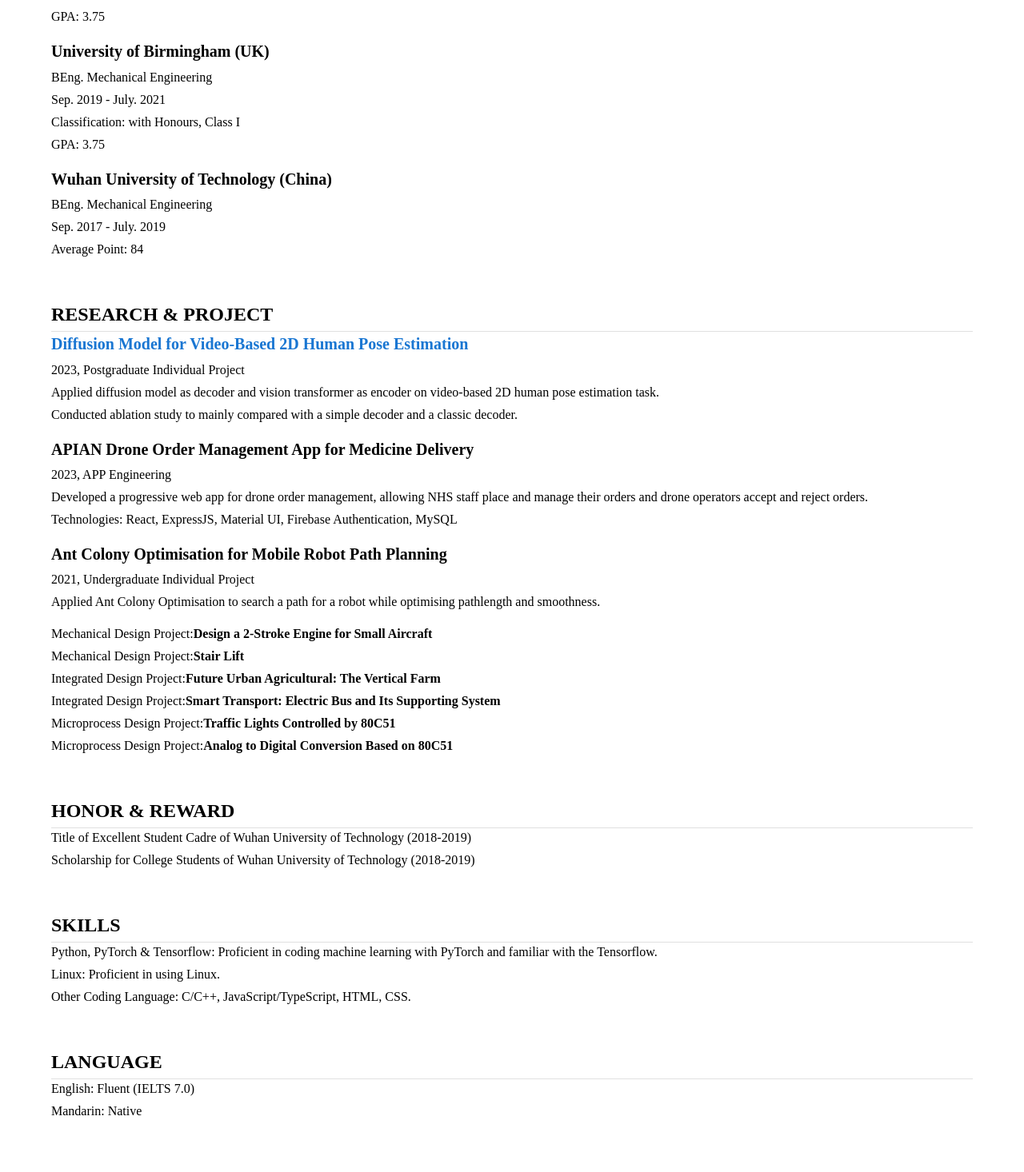
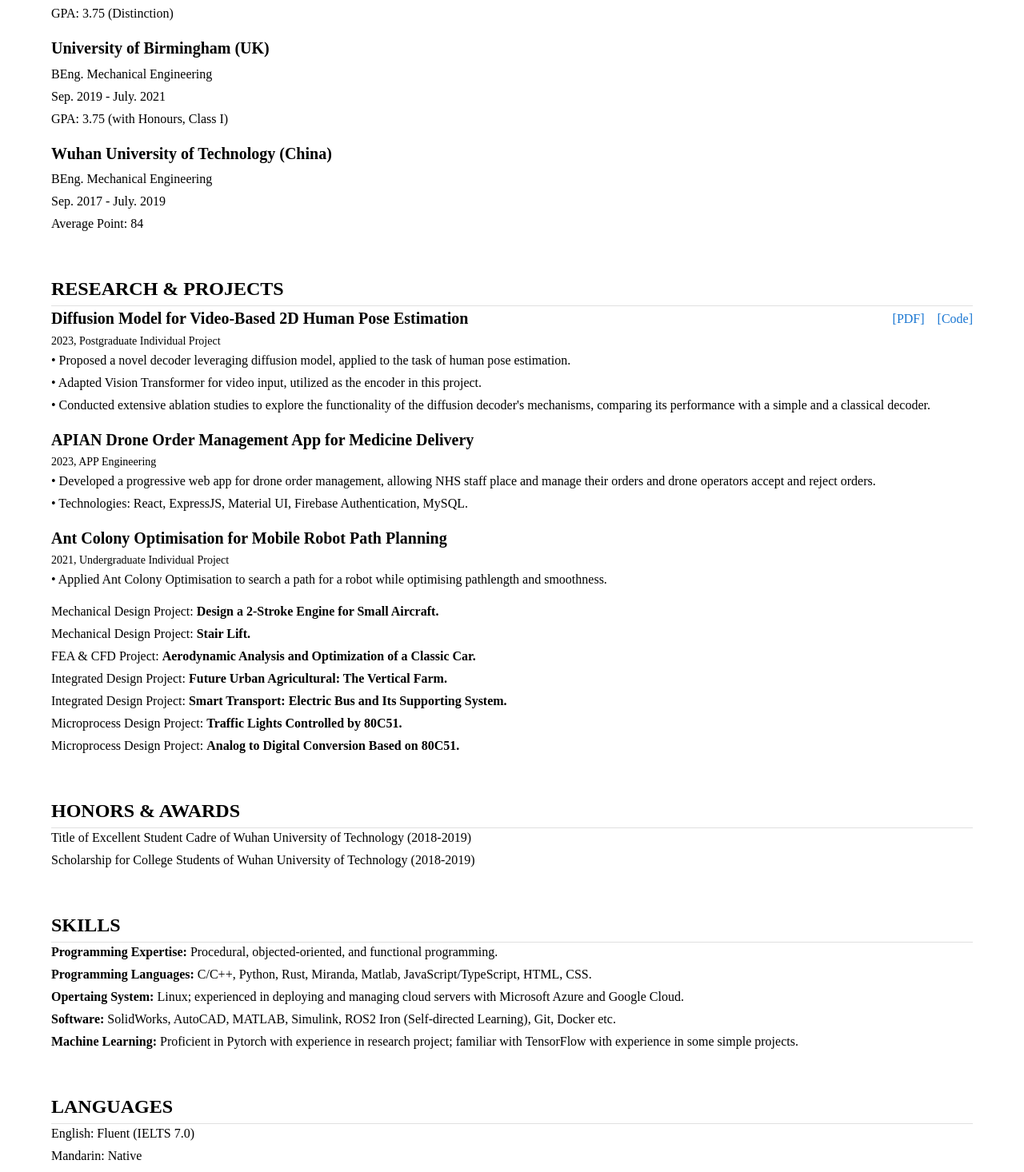
Before and after one commit to Livfour/livfour.github.io, a React (Create React App) app: page / in a window 1280 px wide. Shown: the part 265-1731 px from the top of the page at 80% size. Before the commit the page ends 1675 px from the top, so only its background shows below. Built offline with nearby package versions, Linux system fonts and the light colour scheme.

Commit message:
Updated for Robotics

```diff
--- a/src/App.jsx
+++ b/src/App.jsx
@@ -13,6 +13,12 @@ const App = () => {
             <Typography variant="body1" align="left">Email:&nbsp;
               <Link href="mailto:junfeng1287@gmail.com" underline="hover" target="_blank" rel="noopener">junfeng1287@gmail.com</Link>
             </Typography>
+            <Typography variant="body1" align="left">GitHub:&nbsp;
+              <Link href="https://github.com/Livfour"
+                underline="hover" target="_blank" rel="noopener">
+                  https://github.com/Livfour
+              </Link>
+            </Typography>
           </Box>
         </Stack>
 
@@ -25,18 +31,14 @@ const App = () => {
                 <Typography variant="subtitle2" align="left">University College London (UK)</Typography>
                 <Typography variant="body1" align="left">MSc. Computer Science</Typography>
                 <Typography variant="body1" align="left">Sep. 2022 - Oct. 2023</Typography>
-                <Typography variant="body1" align="left">Classification: Distinction</Typography>
-                <Typography variant="body1">GPA: 3.75</Typography>
-                {/* <Typography variant="body1" align="left">Modules: Machine Learning with Big Data, Functional Programming, Perception and Interface, APP Engineering</Typography> */}
+                <Typography variant="body1">GPA: 3.75 (Distinction)</Typography>
               </Stack>
 
               <Stack spacing={0.5} direction={"column"}>
                 <Typography variant="subtitle2" align="left">University of Birmingham (UK)</Typography>
                 <Typography variant="body1" align="left">BEng. Mechanical Engineering</Typography>
                 <Typography variant="body1" align="left">Sep. 2019 - July. 2021</Typography>
-                <Typography variant="body1" align="left">Classification: with Honours, Class I</Typography>
-                <Typography variant="body1">GPA: 3.75</Typography>
-                {/* <Typography variant="body1" align="left">Modules: Control Engineering, Mechatronics, Mechanics, Mechanical Design, Computational Fluid Dynamics & Finite Element Analysis, Control Engineering, Powertrain & Vehicle Engineering</Typography> */}
+                <Typography variant="body1">GPA: 3.75 (with Honours, Class I)</Typography>
               </Stack>
 
               <Stack spacing={0.5} direction={"column"}>
@@ -44,64 +46,80 @@ const App = () => {
                 <Typography variant="body1" align="left">BEng. Mechanical Engineering</Typography>
                 <Typography variant="body1" align="left">Sep. 2017 - July. 2019</Typography>
                 <Typography variant="body1" align="left">Average Point: 84</Typography>
-                {/* <Typography variant="body1" align="left">Modules: Foundation of C Programming, Microprocess Principle and Application, Advanced Mathematics, Physics.</Typography> */}
               </Stack>
             </Stack>
           </Box>
 
           <Box>
-            <Typography variant="subtitle1" align="left" fontWeight="fontWeightBold">RESEARCH & PROJECT</Typography>
+            <Typography variant="subtitle1" align="left" fontWeight="fontWeightBold">RESEARCH & PROJECTS</Typography>
             <Divider />
             <Stack spacing={2} direction={"column"}>
               <Stack spacing={0.5} direction={"column"}>
-                <Typography variant="subtitle2" align="left">
-                  <Link href={Thesis_Junfeng_Li} underline="hover" target="_blank" rel="noopener">
+                <Stack direction={"row"} justifyContent="space-between" alignItems="center">
+                  <Typography variant="subtitle2" align="left">
                     Diffusion Model for Video-Based 2D Human Pose Estimation
-                  </Link>
-                </Typography>
-                <Typography variant="body1" align="left">2023, Postgraduate Individual Project</Typography>
-                <Typography variant="body1" align="left">Applied diffusion model as decoder and vision transformer as encoder on video-based 2D human pose estimation task.</Typography>
-                <Typography variant="body1" align="left">Conducted ablation study to mainly compared with a simple decoder and a classic decoder.</Typography>
+                  </Typography>
+                  <Stack spacing={2} direction={"row"}>
+                    <Typography variant="body1" align="right">
+                      <Link href={Thesis_Junfeng_Li} underline="hover" target="_blank" rel="noopener">
+                        [PDF]
+                      </Link>
+                    </Typography>
+                    <Typography variant="body1" align="right">
+                      <Link href={"https://github.com/Livfour/COMP0073_2023_Junfeng"} underline="hover" target="_blank" rel="noopener">
+                        [Code]
+                      </Link>
+                    </Typography>
+                  </Stack>
+                </Stack>
+                <Typography variant="subtle1" align="left">2023, Postgraduate Individual Project</Typography>
+                <Typography variant="body1" align="left"> • Proposed a novel decoder leveraging diffusion model, applied to the task of human pose estimation.</Typography>
+                <Typography variant="body1" align="left"> • Adapted Vision Transformer for video input, utilized as the encoder in this project.</Typography>
+                <Typography variant="body1" align="left"> • Conducted extensive ablation studies to explore the functionality of the diffusion decoder's mechanisms, comparing its performance with a simple and a classical decoder.</Typography>
               </Stack>
 
               <Stack spacing={0.5} direction={"column"}>
                 <Typography variant="subtitle2" align="left">APIAN Drone Order Management App for Medicine Delivery</Typography>
-                <Typography variant="body1" align="left">2023, APP Engineering</Typography>
-                <Typography variant="body1" align="left">Developed a progressive web app for drone order management, allowing NHS staff place and manage their orders and drone operators accept and reject orders.</Typography>
-                <Typography variant="body1" align="left">Technologies: React, ExpressJS, Material UI, Firebase Authentication, MySQL
+                <Typography variant="subtle1" align="left">2023, APP Engineering</Typography>
+                <Typography variant="body1" align="left"> • Developed a progressive web app for drone order management, allowing NHS staff place and manage their orders and drone operators accept and reject orders.</Typography>
+                <Typography variant="body1" align="left"> • Technologies: React, ExpressJS, Material UI, Firebase Authentication, MySQL.
                 </Typography>
               </Stack>
 
               <Stack spacing={0.5} direction={"column"}>
-                <Typography variant="subtitle2" align="left">Ant Colony Optimisation for Mobile Robot Path Planning</Typography>
-                <Typography variant="body1" align="left">2021, Undergraduate Individual Project</Typography>
-                <Typography variant="body1" align="left">Applied Ant Colony Optimisation to search a path for a robot while optimising pathlength and smoothness.</Typography>
+                <Typography variant="subtitle2" align="les dft">Ant Colony Optimisation for Mobile Robot Path Planning</Typography>
+                <Typography variant="subtle1" align="left">2021, Undergraduate Individual Project</Typography>
+                <Typography variant="body1" align="left"> • Applied Ant Colony Optimisation to search a path for a robot while optimising pathlength and smoothness.</Typography>
               </Stack>
 
               <Stack spacing={0.5} direction={"column"}>
-                <Typography variant="body1" align="left">Mechanical Design Project:
+                <Typography variant="body1" align="left">Mechanical Design Project:&nbsp;
                   <Box component="span" fontWeight="fontWeightBold">Design a
-                    2-Stroke Engine for Small Aircraft
+                    2-Stroke Engine for Small Aircraft.
                   </Box>
                 </Typography>
-                <Typography variant="body1" align="left">Mechanical Design Project:
-                  <Box component="span" fontWeight="fontWeightBold">Stair Lift
+                <Typography variant="body1" align="left">Mechanical Design Project:&nbsp;
+                  <Box component="span" fontWeight="fontWeightBold">Stair Lift.
                   </Box>
                 </Typography>
-                <Typography variant="body1" align="left">Integrated Design Project:
-                  <Box component="span" fontWeight="fontWeightBold">Future Urban Agricultural: The Vertical Farm
+                <Typography variant="body1" align="left">FEA & CFD Project:&nbsp;
+                  <Box component="span" fontWeight="fontWeightBold">Aerodynamic Analysis and Optimization of a Classic Car.
                   </Box>
                 </Typography>
-                <Typography variant="body1" align="left">Integrated Design Project:
-                  <Box component="span" fontWeight="fontWeightBold">Smart Transport: Electric Bus and Its Supporting System
+                <Typography variant="body1" align="left">Integrated Design Project:&nbsp;
+                  <Box component="span" fontWeight="fontWeightBold">Future Urban Agricultural: The Vertical Farm.
                   </Box>
                 </Typography>
-                <Typography variant="body1" align="left">Microprocess Design Project:
-                  <Box component="span" fontWeight="fontWeightBold">Traffic Lights Controlled by 80C51
+                <Typography variant="body1" align="left">Integrated Design Project:&nbsp;
+                  <Box component="span" fontWeight="fontWeightBold">Smart Transport: Electric Bus and Its Supporting System.
                   </Box>
                 </Typography>
-                <Typography variant="body1" align="left">Microprocess Design Project:
-                  <Box component="span" fontWeight="fontWeightBold">Analog to Digital Conversion Based on 80C51
+                <Typography variant="body1" align="left">Microprocess Design Project:&nbsp;
+                  <Box component="span" fontWeight="fontWeightBold">Traffic Lights Controlled by 80C51.
+                  </Box>
+                </Typography>
+                <Typography variant="body1" align="left">Microprocess Design Project:&nbsp;
+                  <Box component="span" fontWeight="fontWeightBold">Analog to Digital Conversion Based on 80C51.
                   </Box>
                 </Typography>
               </Stack>
@@ -109,7 +127,7 @@ const App = () => {
           </Box>
 
           <Box>
-            <Typography variant="subtitle1" align="left" fontWeight="fontWeightBold">HONOR & REWARD</Typography>
+            <Typography variant="subtitle1" align="left" fontWeight="fontWeightBold">HONORS & AWARDS</Typography>
             <Divider />
             <Stack spacing={0.5} direction={"column"}>
               <Typography variant="body1" align="left">Title of Excellent Student Cadre of Wuhan University of Technology (2018-2019)</Typography>
@@ -121,14 +139,36 @@ const App = () => {
             <Typography variant="subtitle1" align="left" fontWeight="fontWeightBold">SKILLS</Typography>
             <Divider />
             <Stack spacing={0.5} direction={"column"}>
-              <Typography variant="body1" align="left">Python, PyTorch & Tensorflow: Proficient in coding machine learning with PyTorch and familiar with the Tensorflow.</Typography>
-              <Typography variant="body1" align="left">Linux: Proficient in using Linux.</Typography>
-              <Typography variant="body1" align="left">Other Coding Language: C/C++, JavaScript/TypeScript, HTML, CSS.</Typography>
+              <Typography variant="body1" align="left">
+                <Box component="span" fontWeight="fontWeightBold">Programming Expertise:&nbsp;
+                </Box>
+                Procedural, objected-oriented, and functional programming.
+              </Typography>
+              <Typography variant="body1" align="left">
+                <Box component="span" fontWeight="fontWeightBold">Programming Languages:&nbsp;
+                </Box>
+                C/C++, Python, Rust, Miranda, Matlab, JavaScript/TypeScript, HTML, CSS.
+              </Typography>
+              <Typography variant="body1" align="left">
+                <Box component="span" fontWeight="fontWeightBold">Opertaing System:&nbsp;
+                </Box>
+                Linux; experienced in deploying and managing cloud servers with Microsoft Azure and Google Cloud.
+              </Typography>
+              <Typography variant="body1" align="left">
+                <Box component="span" fontWeight="fontWeightBold">Software:&nbsp;
+                </Box>
+                SolidWorks, AutoCAD, MATLAB, Simulink, ROS2 Iron (Self-directed Learning), Git, Docker etc.
+              </Typography>
+              <Typography variant="body1" align="left">
+                <Box component="span" fontWeight="fontWeightBold">Machine Learning:&nbsp;
+                </Box>
+                Proficient in Pytorch with experience in research project; familiar with TensorFlow with experience in some simple projects.
+              </Typography>
             </Stack>
           </Box>
 
           <Box>
-            <Typography variant="subtitle1" align="left" fontWeight="fontWeightBold">LANGUAGE</Typography>
+            <Typography variant="subtitle1" align="left" fontWeight="fontWeightBold">LANGUAGES</Typography>
             <Divider />
             <Stack spacing={0.5} direction={"column"}>
               <Typography variant="body1" align="left">English: Fluent (IELTS 7.0)</Typography>
--- a/src/theme.jsx
+++ b/src/theme.jsx
@@ -19,7 +19,7 @@ const theme = createTheme({
       fontSize: 16,
     },
     subtle1: {
-      fontSize: 12,
+      fontSize: 14,
     },
   },
 });
```
Also changed, not shown: package.json (+8 -8 lines), 1 other file (tests, documents, lock files or other folders).
